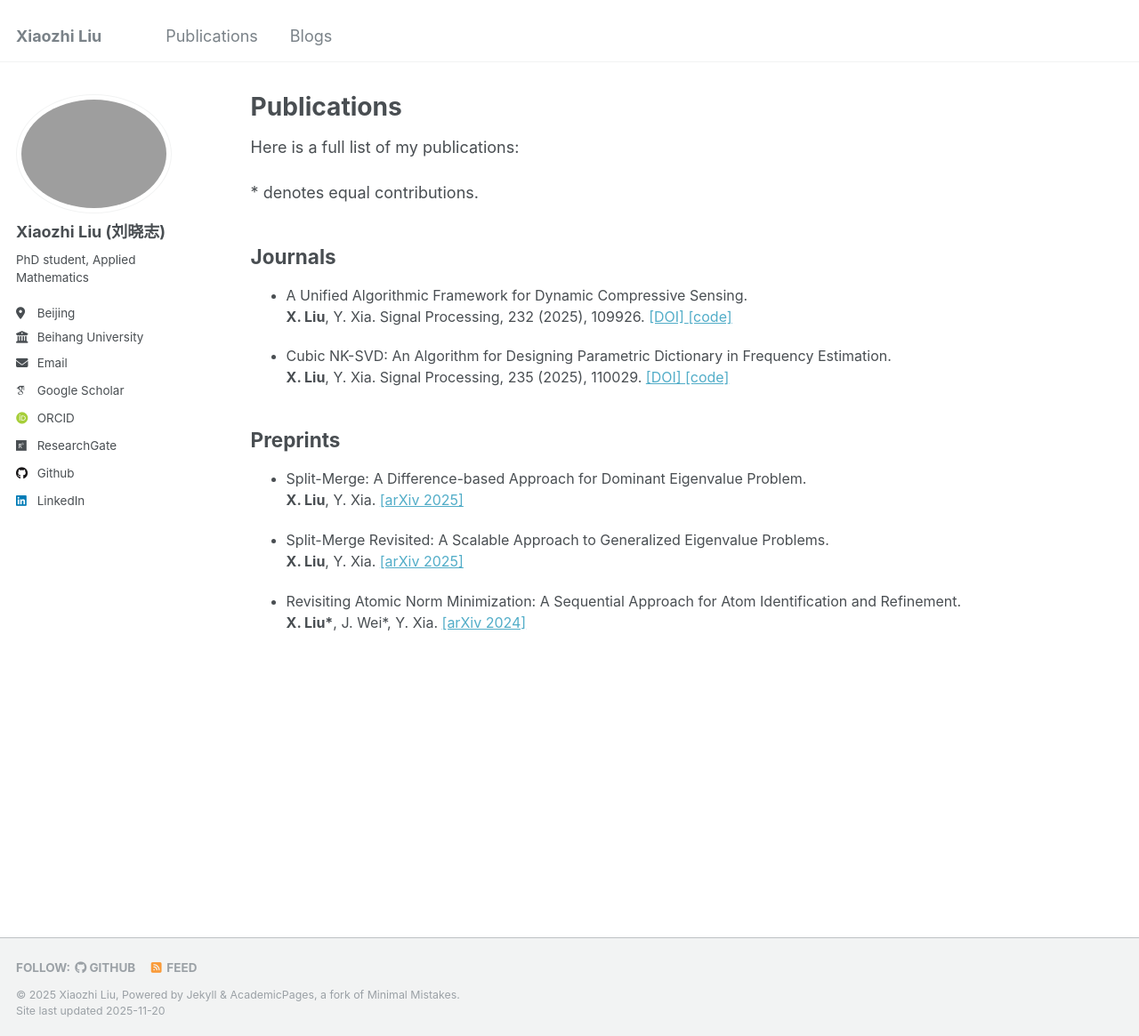
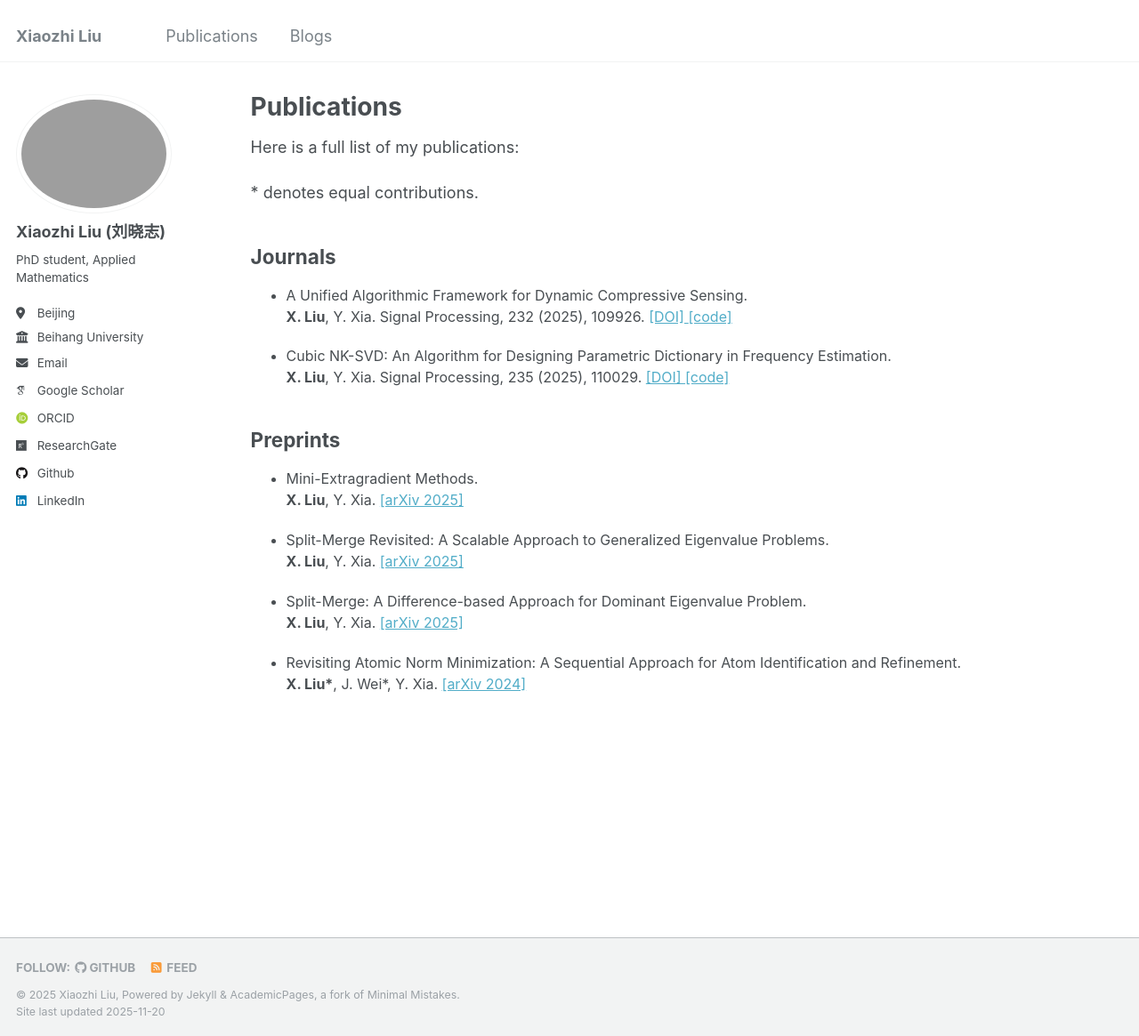
Before and after one commit to xzliu-opt/xzliu-opt.github.io, a Jekyll site: the page built from _pages/publications.md, in a window 1280 px wide and 1165 px high. Shown: the whole window at 89% size. Built offline with Jekyll 4.4.1, drawn with Linux system fonts in a browser that asks for light colours; some web fonts are replaced.

Commit message:
Update publications.md

```diff
--- a/_pages/publications.md
+++ b/_pages/publications.md
@@ -24,11 +24,14 @@ Here is a full list of my publications:
 <h2> Preprints </h2>
 <ul>
 <font size="3">
+ <li><p> Mini-Extragradient Methods. <br />
+ <b>X. Liu</b>, Y. Xia. <a href="https://arxiv.org/abs/2511.15254">[arXiv 2025]  </a>
+</p></li>
+ <li><p> Split-Merge Revisited: A Scalable Approach to Generalized Eigenvalue Problems. <br />
+ <b>X. Liu</b>, Y. Xia. <a href="https://arxiv.org/abs/2507.02389">[arXiv 2025]  </a>
+</p></li>
 <li><p> Split-Merge: A Difference-based Approach for Dominant Eigenvalue Problem. <br />
  <b>X. Liu</b>, Y. Xia. <a href="https://arxiv.org/abs/2501.15131">[arXiv 2025]  </a>
-</p></li>
-<li><p> Split-Merge Revisited: A Scalable Approach to Generalized Eigenvalue Problems. <br />
- <b>X. Liu</b>, Y. Xia. <a href="https://arxiv.org/abs/2507.02389">[arXiv 2025]  </a>
 </p></li>
 <li><p> Revisiting Atomic Norm Minimization: A Sequential Approach for Atom Identification and Refinement. <br />
  <b>X. Liu*</b>, J. Wei*, Y. Xia. <a href="https://arxiv.org/abs/2411.08459">[arXiv 2024]  </a>
```
